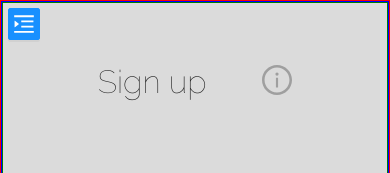
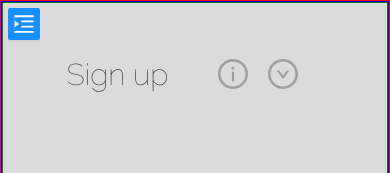
Before and after one commit to whenmoon/tombelton.io, a Next.js app: page / in a window 390 px wide. Shown: the top 173 px of the page. Built offline with nearby package versions, Linux system fonts and the light colour scheme.

Commit message:
feat: updated responsivness

```diff
--- a/src/components/projects/fleeting/FeatureSteps/index.tsx
+++ b/src/components/projects/fleeting/FeatureSteps/index.tsx
@@ -60,6 +60,22 @@ export default function FeatureSteps(props: Props): ReactElement {
 					}}
 					/>
 				</div>
+				<div
+					className={styles.smallScreenDownIconInnerContainer}
+					onMouseEnter={onIconMouseEnterAndExit}
+					onMouseLeave={onIconMouseEnterAndExit}
+					onClick={onDownIconClick}
+				>
+					{isScrollRef &&
+						<DownCircleOutlined
+							style={{
+								fontSize: 30, color: mouseOverIcon
+									? 'rgb(51, 146, 259)'
+									: 'rgb(159, 159, 159)'
+							}}
+						/>
+					}
+				</div>
 			</div>
 			<div className={showStepsOnSmallScreen ? styles.stepsContainerSmallScreen : styles.stepsContainer}>
 				<Steps
--- a/src/components/projects/fleeting/FeatureSteps/styles.module.css
+++ b/src/components/projects/fleeting/FeatureSteps/styles.module.css
@@ -1,3 +1,18 @@
+.stepsContainer {
+	max-width: 400px;
+}
+
+/*.downIconContainer {
+	max-width: 400px;
+	width: 100%;
+	display: flex;
+	justify-content: center;
+	align-items: center;
+	padding-top: 30px;
+}*/
+
+
+
 @media screen and (min-width: 150px) {
 	.stepsPanelContainer {
 		display: flex;
@@ -7,19 +22,83 @@
 		/*border: 1px red solid;*/
 	}
 	.stepsContainerSmallScreen {
-		/*display: inline;*/
 		max-width: 400px;
 		height: 100%;
-		padding: 90px 30px 0px 25px;
+		padding: 60px 30px 0px 25px;
 		margin-bottom: -60px;
+		/*border: 1px blue solid;*/
+	}
+	.stepsContainer {
+		display: none;
+	}
+	.smallScreenStepsPadding {
+		width: 10px;
+		padding-bottom: 20px;
+	}
+	.titleContainer {
+		/*width: auto;*/
+		/*width: 100%;*/
+		min-height: 120px;
+		display: flex;
+		margin-bottom: -50px;
+		/*margin-left: -50px;*/
+		justify-content: center;
+		align-items: center;
 		/*border: 1px red solid;*/
 	}
-
+	.titleInnerContainer {
+		/*border: 1px red solid;*/
+		display: flex;
+		height: 100px;
+		flex-direction: column;
+		justify-content: flex-end;
+		align-items: center;
+		/*width: 60%*/
+		margin-right: 30px;
+	}
+	.title {
+		white-space: nowrap;
+		font-size: 30px;
+	}
+	.infoIconContainer {
+		padding-top: 28px;
+		padding-left: 20px;
+		padding-right: 20px;
+		align-self: center;
+		display: inline;
+		z-index: 999;
+		/*border: 1px red solid;*/
+	}
+	.smallScreenDownIconInnerContainer {
+		/*border: 1px red solid;*/
+		padding-top: 28px;
+		padding-right: 25px;
+		align-self: center;
+		display: inline;
+		z-index: 999;
+	}
+	.downIconInnerContainer {
+		display: none;
+	}
 }
 
-/*@media screen and (min-width: 1000px) {
+@media screen and (max-width: 450px) {
+	.title {
+		white-space: wrap;
+	}
+}
 
-}*/
+@media screen and (min-width: 1000px) {
+	.infoIconContainer {
+		display: none;
+	}
+	.smallScreenDownIconInnerContainer {
+		display: none;
+	}
+	.title {
+		white-space: nowrap;
+	}
+}
 
 /*@media screen and (max-width: 1000px) {*/
 	/*.stepsPanelContainer {*/
@@ -36,16 +115,6 @@
 	/*}*/
 /*}*/
 
-.stepsContainer {
-	max-width: 400px;
-}
-
-@media screen and (max-width: 1000px) {
-	.stepsContainer {
-		display: none;
-	}
-}
-
 /*.stepsContainerSmallScreen {
 	display: inline;
 	max-width: 400px;
@@ -54,7 +123,7 @@
 	margin-bottom: -60px;
 }*/
 
-@media screen and (min-width: 1000px) {
+/*@media screen and (min-width: 1000px) {
 	.stepsContainerSmallScreen {
 		display: inline;
 		max-width: 400px;
@@ -62,113 +131,73 @@
 		padding: 0px 50px 0px 0px;
 		margin-bottom: 0px;
 	}
+}*/
+
+@media screen and (max-width: 1000px) {
 }
 
-@media screen and (max-width: 1000px) {
-	.smallScreenStepsPadding {
-		width: 10px;
-		padding-bottom: 20px;
-	}
-}
-
-.titleContainer {
-	max-width: 400px;
-	width: 100%;
-	min-height: 120px;
-	display: flex;
-	justify-content: center;
-	align-items: center;
-	/*border: 1px red solid;*/
-}
 
 @media screen and (max-width: 1000px) {
-	.titleContainer {
-		margin-top: 0px;
-		margin-bottom: -50px;
-		flex-direction: row;
-		justify-content: space-around;
-		align-items: flex-end;
-		/*border: 1px red solid;*/
-	}
 }
 
 @media screen and (max-width: 600px) {
-	.titleContainer {
-		/*margin-bottom: -60px;*/
+	/*.titleContainer {
 		padding-left: 0;
 		padding-right: 0;
 		max-width: 250px;
-	}
+	}*/
 }
 
 @media screen and (max-width: 300px) {
-	.titleContainer {
+	/*.titleContainer {
 		padding-left: 10%;
-	}
+	}*/
 }
 
-.title {
-	white-space: nowrap;
-}
+
 
 @media screen and (max-width: 600px) {
-	.title {
+	/*.title {
 		font-size: xx-large;
 		white-space:normal;
-	}
+	}*/
 }
 
 .infoIconContainer {
 	/*padding-top: 25px;*/
 	/*padding-right: 25px;*/
-	align-self: center;
-	display: none;
+	/*align-self: center;
+	display: none;*/
 }
 
 @media screen and (max-width: 1000px) {
-	.infoIconContainer {
-		padding-top: 25px;
-		align-self: center;
-		display: inline;
-		z-index: 999;
-	}
+
 }
 
 @media screen and (max-width: 300px) {
-	.infoIconContainer {
+	/*.infoIconContainer {
 		padding-right: 25px;
-	}
+	}*/
 }
 
 @media screen and (max-width: 600px) {
-	.infoIconContainer {
+	/*.infoIconContainer {
 		padding-top: 40px;
-	}
+	}*/
 }
 
-.titleInnerContainer {
+/*.titleInnerContainer {
 	display: flex;
 	justify-content: center;
-}
+}*/
 
-.downIconContainer {
-	max-width: 400px;
-	width: 100%;
-	display: flex;
-	justify-content: center;
-	align-items: center;
-	padding-top: 30px;
-}
 
-.downIconInnerContainer {
-	z-index: 999;
-}
+
+
+
 
 
 @media screen and (max-width: 1000px) {
-	.downIconInnerContainer {
-		display: none;
-	}
 }
 
 	/*border: 1px red solid;*/
```
